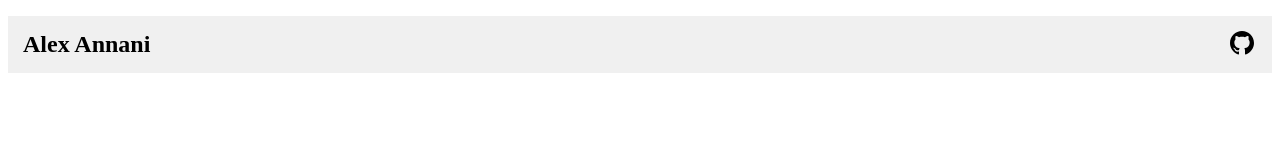
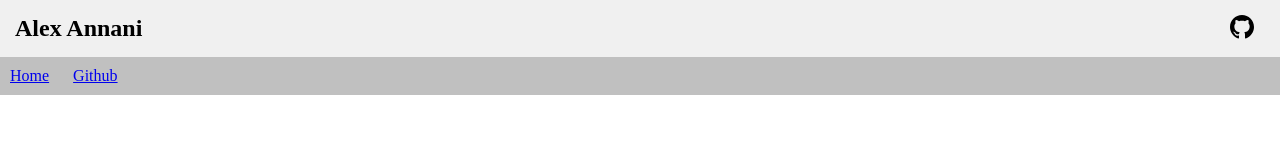
Before and after one commit to alexannani/css-layouts-ic1-roadmap, a plain HTML site: page index.html in a window 1280 px wide. Drawn offline with Linux system fonts and the light colour scheme.

Commit message:
add navbar

```diff
--- a/index.html
+++ b/index.html
@@ -10,7 +10,9 @@
             <svg xmlns="http://www.w3.org/2000/svg" width="24" height="24" viewBox="0 0 24 24"><path d="M12 0c-6.626 0-12 5.373-12 12 0 5.302 3.438 9.8 8.207 11.387.599.111.793-.261.793-.577v-2.234c-3.338.726-4.033-1.416-4.033-1.416-.546-1.387-1.333-1.756-1.333-1.756-1.089-.745.083-.729.083-.729 1.205.084 1.839 1.237 1.839 1.237 1.07 1.834 2.807 1.304 3.492.997.107-.775.418-1.305.762-1.604-2.665-.305-5.467-1.334-5.467-5.931 0-1.311.469-2.381 1.236-3.221-.124-.303-.535-1.524.117-3.176 0 0 1.008-.322 3.301 1.23.957-.266 1.983-.399 3.003-.404 1.02.005 2.047.138 3.006.404 2.291-1.552 3.297-1.23 3.297-1.23.653 1.653.242 2.874.118 3.176.77.84 1.235 1.911 1.235 3.221 0 4.609-2.807 5.624-5.479 5.921.43.372.823 1.102.823 2.222v3.293c0 .319.192.694.801.576 4.765-1.589 8.199-6.086 8.199-11.386 0-6.627-5.373-12-12-12z"/></svg>
         </h1>
     </header>
-
-
+    <ul>
+        <li><a href="https://alexannani.github.io/css-layouts-ic1-roadmap/">Home</a></li>
+        <li class="githubNavTitle"><a href="https://github.com/alexannani">Github</a></li>
+    </ul>
 </body>
 </html>
--- a/style.css
+++ b/style.css
@@ -1,3 +1,7 @@
+body {
+    margin: 0;
+}
+
 header {
     background-color: #f0f0f0;
 }
@@ -8,6 +12,8 @@ h1 {
     padding-top: 15px;
     padding-bottom: 15px;
     padding-left: 15px;
+    margin-top: 0px;
+    margin-bottom: 0px;
 }
 
 svg {
@@ -15,3 +21,20 @@ svg {
     right: 16px;
     padding-right: 10px;
 }
+
+ul {
+    background-color: #c0c0c0;
+    list-style-type: none;
+    margin: 0;
+    padding-top: 10px;
+    padding-bottom: 10px;
+    padding-left: 10px;
+  }
+
+li {
+    display: inline;
+  }
+
+.githubNavTitle {
+    padding-left: 20px;
+}
```
